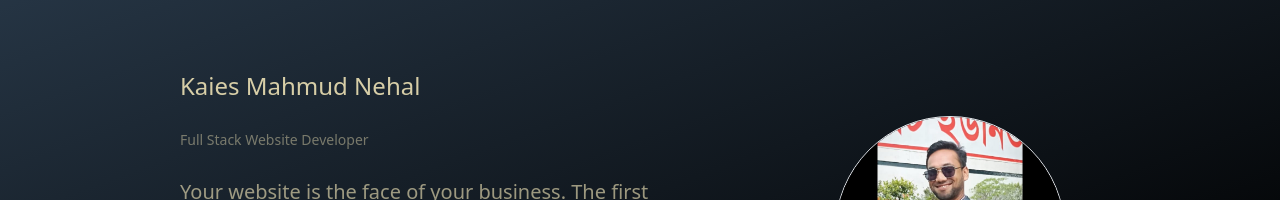
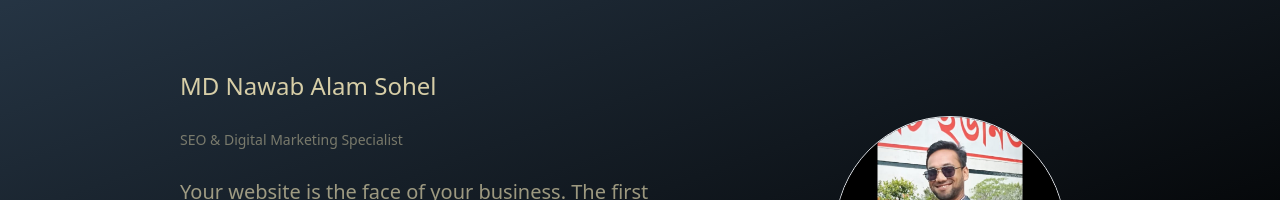
Before and after one commit to kaiesmahmud/sohel-portfolio, a React (Create React App) app: page / in a window 1280 px wide. Shown: the part 144-344 px from the top of the page. Built offline with nearby package versions, Linux system fonts and the light colour scheme.

Commit message:
home page updated

```diff
--- a/src/pages/Home.js
+++ b/src/pages/Home.js
@@ -5,13 +5,13 @@ const Home = () => {
         <>
             <section className='mx-10 lg:mx-20 my-20 p-5 flex flex-col-reverse items-center lg:flex-row lg:justify-between '>
                 <div className='mt-20 lg:mt-0 lg:ml-20 mb-[100px] lg:mb-1 text-center lg:text-start lg:max-w-[50%] flex flex-col items-center lg:items-start gap-7'>
-                    <h1 className='text-2xl font-extralight'>Kaies Mahmud Nehal</h1>
-                    <h3 className='text-sm opacity-50'>Full Stack Website Developer</h3>
+                    <h1 className='text-2xl font-extralight'>MD Nawab Alam Sohel</h1>
+                    <h3 className='text-sm opacity-50'>SEO & Digital Marketing Specialist</h3>
                     <h4 className='text-xl opacity-70 '>Your website is the face of your business. The first impression you make on your potential customers is through your official website and Allied Technologies understands that this first impression better be impressive!</h4>
                     <a href='/' className='hover:bg-black transition-all ease-in px-5 py-2 rounded border border-white w-fit cursor-pointer'>Download Resume</a>
                 </div>
                 <div className='w-[100%] lg:max-w-[50%] flex justify-center items-center '>
-                    <img src='sohel.jpeg' alt='Kaies Mahmud Nehal' className='rounded-[50%] w-[50%] max-w-[500px] border'/>
+                    <img src='sohel.jpeg' alt='sohel img' className='rounded-[50%] w-[50%] max-w-[500px] border'/>
                 </div>
             </section>
         </>
```
